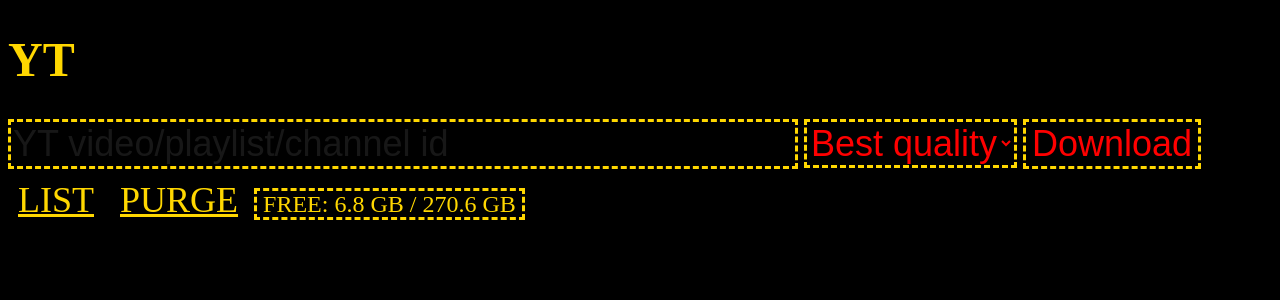
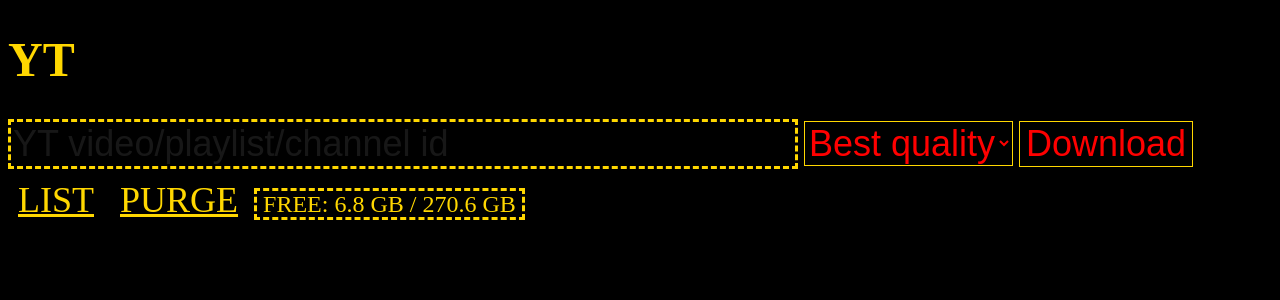
Before and after one commit to Lixeiden/yt, a Flask app: page / in a window 1280 px wide. Shown: the top 300 px of the page. Run offline with Flask 2, Linux system fonts and the light colour scheme.

Commit message:
layout correction

```diff
--- a/static/style.css
+++ b/static/style.css
@@ -6,6 +6,9 @@ body, input, select, a {
 input, select {
     border: medium dashed #FFD700;
     color: red;
+}
+input[type=submit], select {
+    border: thin solid #FFD700;
 }
 input::placeholder {
     opacity: 0.2;
```
